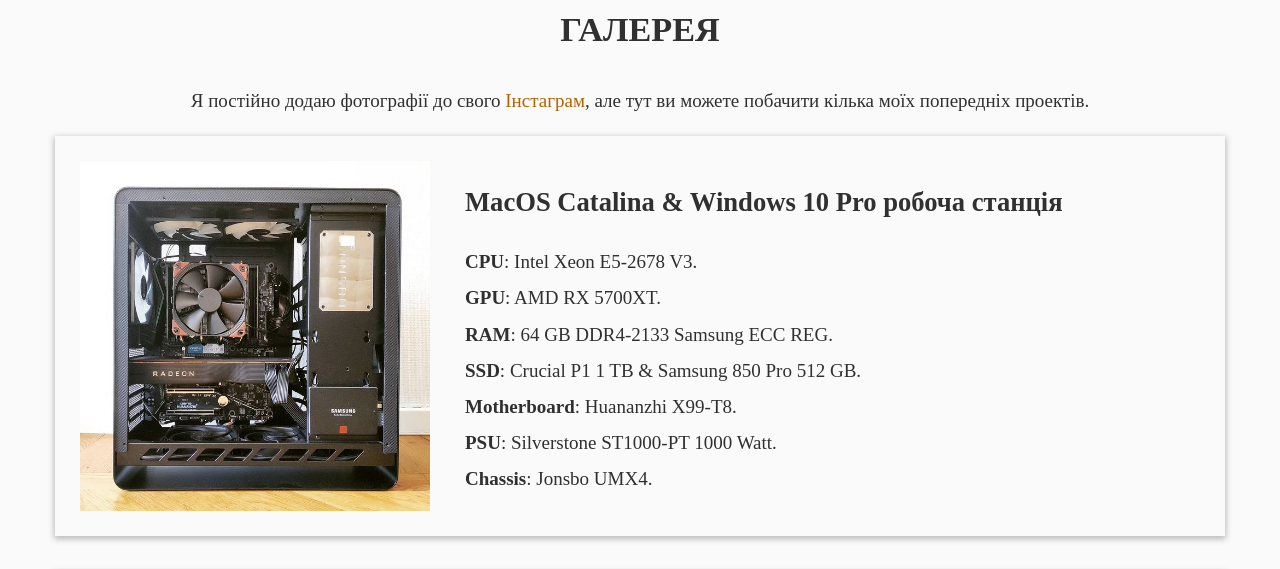
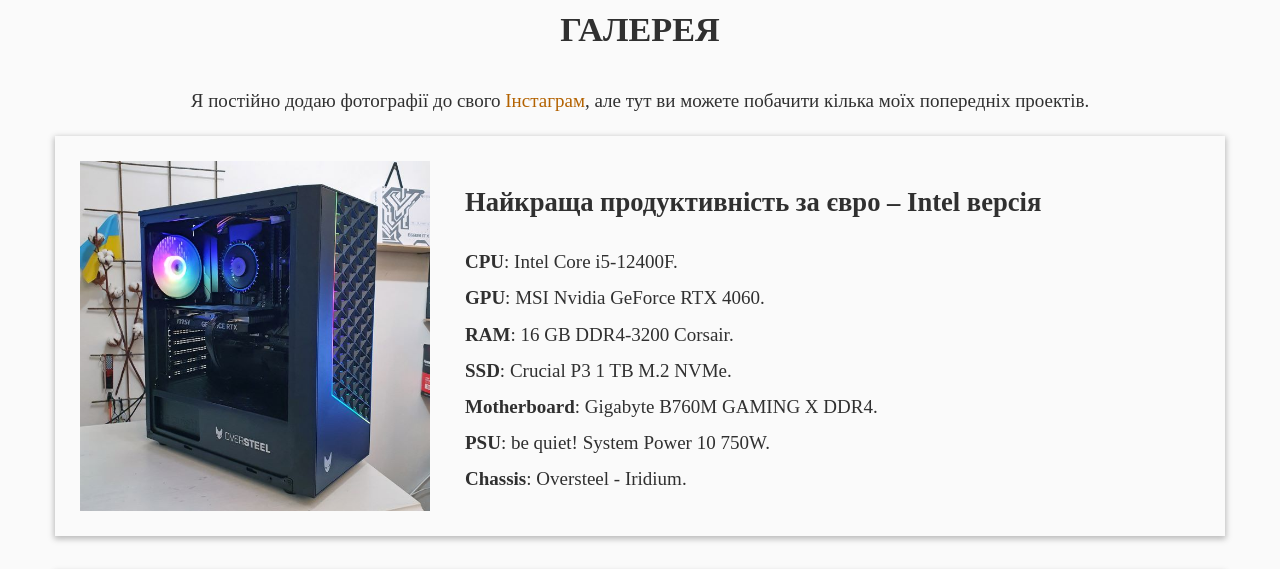
Before and after one commit to miyconst/onegigahertz.se, a plain HTML site: page ua/index.html in a window 1280 px wide. Shown: the part 1150-1719 px from the top of the page. Drawn offline with Linux system fonts and the light colour scheme; a web font is replaced by a local one.

Commit message:
Another gallery entry

```diff
--- a/ua/index.html
+++ b/ua/index.html
@@ -93,6 +93,35 @@
         <p class="h2-suffix">
             Я постійно додаю фотографії до свого <a href="https://www.instagram.com/mi8.se/" rel="nofollow" target="_blank">Інстаграм</a>, але тут ви можете побачити кілька моїх попередніх проектів.
         </p>
+        <div class="gallery">
+            <a href="https://www.instagram.com/p/DCNJTOnueCc/" target="_blank" rel="nofollow">
+                <img src="/images/one-gigahertz-demo-08.jpg" alt="Best Gaming PC - Intel Edition by One Gigahertz AB" />
+            </a>
+            <h3>Найкраща продуктивність за євро –  Intel версія</h3>
+            <ul>
+                <li>
+                    <b>CPU</b>: Intel Core i5-12400F.
+                </li>
+                <li>
+                    <b>GPU</b>: MSI Nvidia GeForce RTX 4060.
+                </li>
+                <li>
+                    <b>RAM</b>: 16 GB DDR4-3200 Corsair.
+                </li>
+                <li>
+                    <b>SSD</b>: Crucial P3 1 TB M.2 NVMe.
+                </li>
+                <li>
+                    <b>Motherboard</b>: Gigabyte B760M GAMING X DDR4.
+                </li>
+                <li>
+                    <b>PSU</b>: be quiet! System Power 10 750W.
+                </li>
+                <li>
+                    <b>Chassis</b>: Oversteel - Iridium.
+                </li>
+            </ul>
+        </div>
         <div class="gallery">
             <a href="https://www.instagram.com/p/CEmbNSKB6ii/" target="_blank" rel="nofollow">
                 <img src="/images/one-gigahertz-demo-03.jpg" alt="MacOS Catalina & Windows 10 Pro dual boot workstation - One Gigahertz AB" />
```
Also changed, not shown: index.html (+29 -0 lines), se/index.html (+29 -0 lines), images/one-gigahertz-demo-08.jpg (added).
